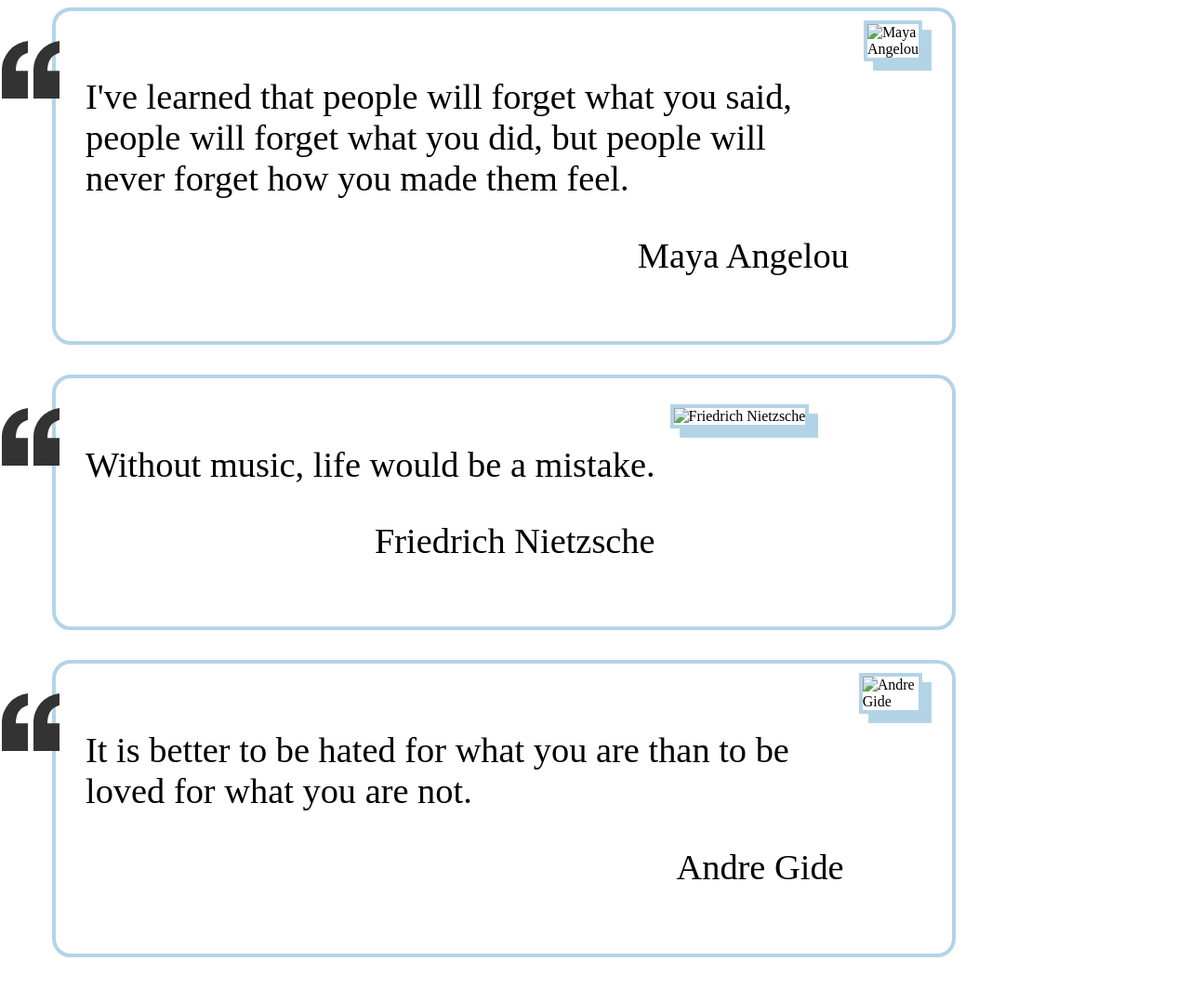
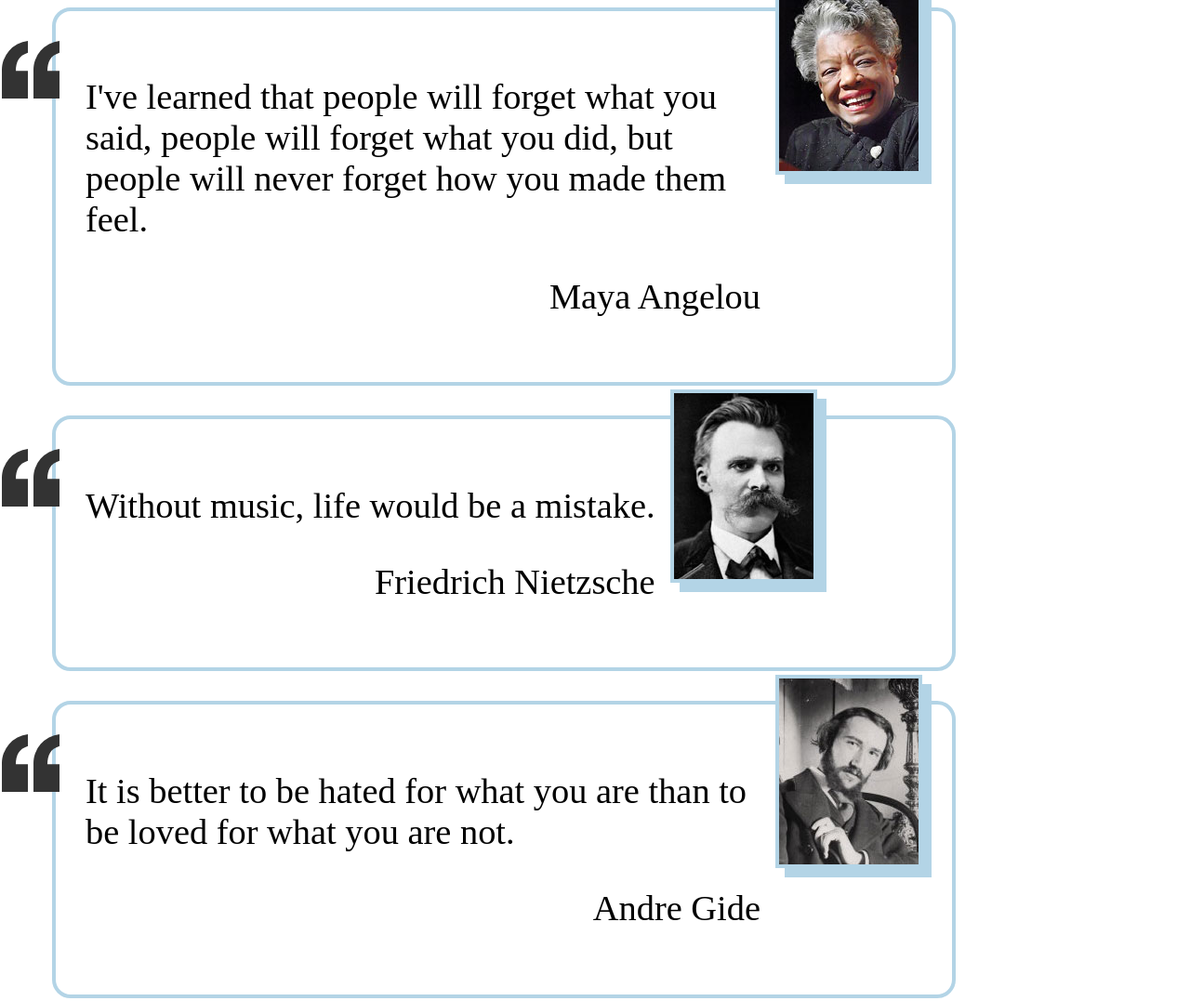
Before and after one commit to rawinolivera/wdd331r, a plain HTML site: page week7/quotes/index.html in a window 1280 px wide. Shown: the whole page at 93% size. Drawn offline with Linux system fonts and the light colour scheme; the site is published under a folder, as on GitHub Pages, so addresses that start at the root find nothing.

Commit message:
pic links updated

```diff
--- a/week7/quotes/index.html
+++ b/week7/quotes/index.html
@@ -22,7 +22,7 @@
                 </p>
             </div>
             <div class="quote-box__author-image">
-                <img src="/week7/quotes/images/maya.jpg" alt="Maya Angelou">
+                <img src="../quotes/images/maya.jpg" alt="Maya Angelou">
             </div>
         </section>
         <section class="quote-box">
@@ -35,7 +35,7 @@
                 </p>
             </div>
             <div class="quote-box__author-image">
-                <img src="/week7/quotes/images/friedrich.jpg" alt="Friedrich Nietzsche">
+                <img src="../quotes/images/friedrich.jpg" alt="Friedrich Nietzsche">
             </div>
         </section>
         <section class="quote-box">
@@ -48,7 +48,7 @@
                 </p>
             </div>
             <div class="quote-box__author-image">
-                <img src="/week7/quotes/images/andre.jpg" alt="Andre Gide">
+                <img src="../quotes/images/andre.jpg" alt="Andre Gide">
             </div>
         </section>
     </main>
```
